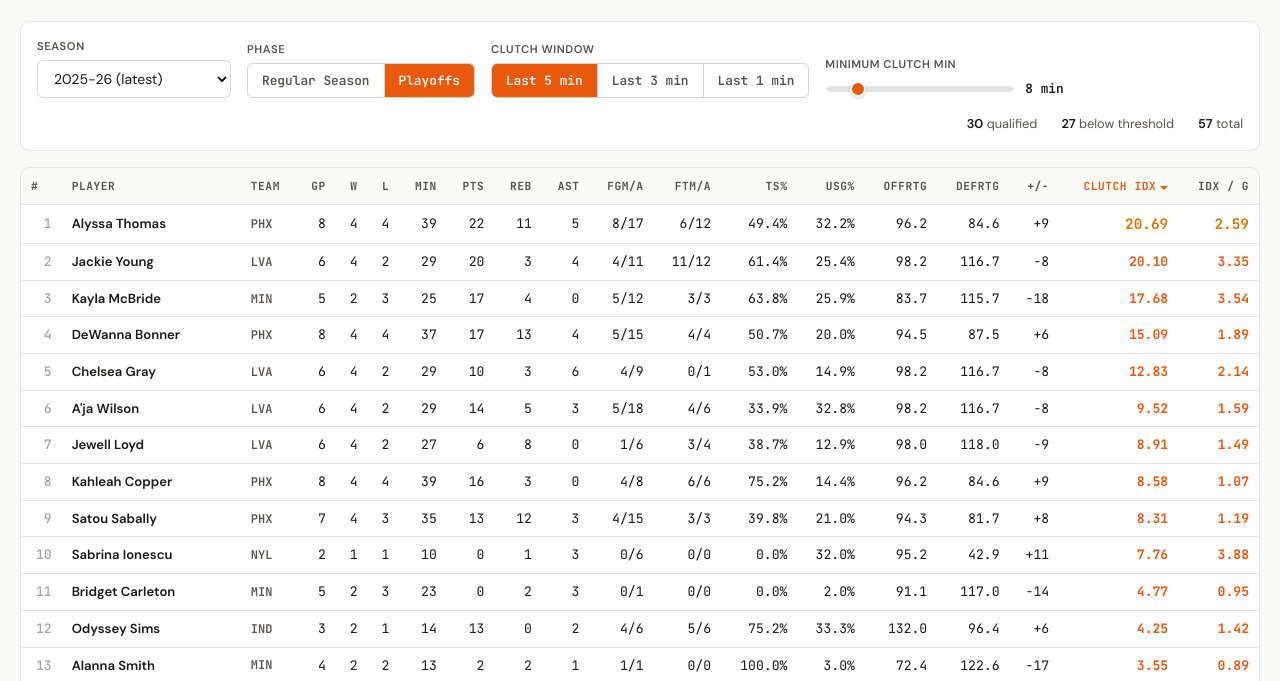
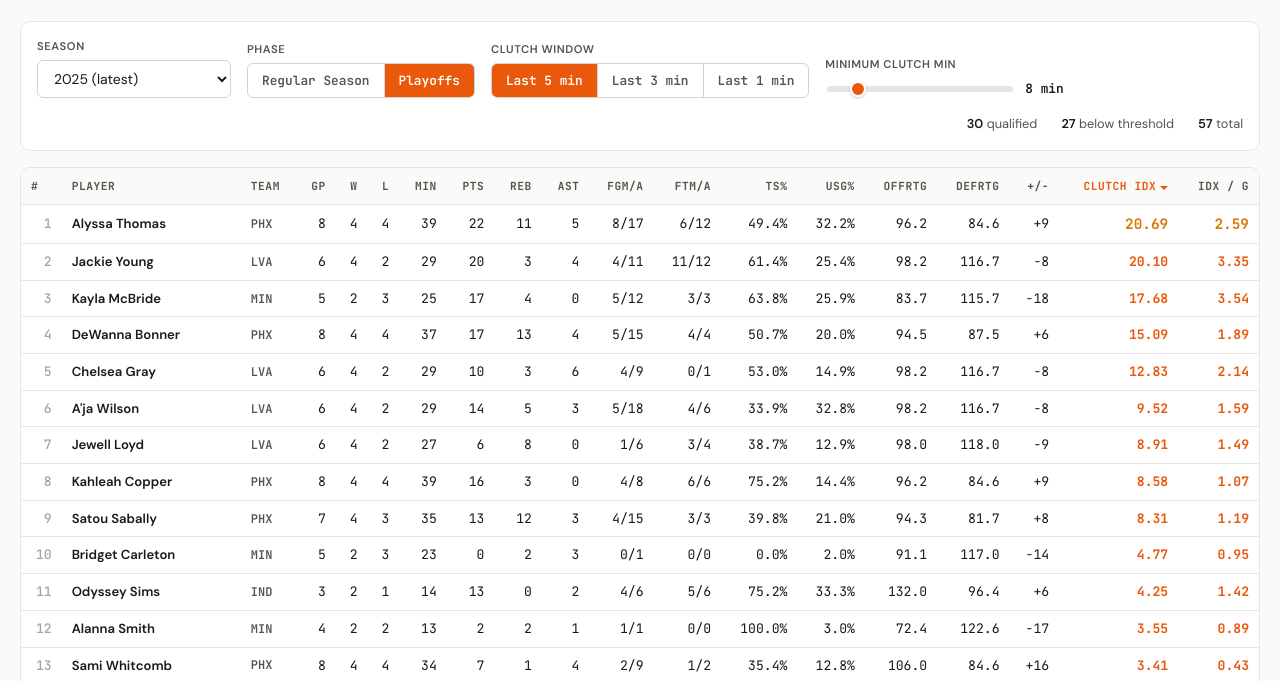
Before and after one commit to aderoa/wnba-data, a plain HTML site: page index.html in a window 1280 px wide. Both pictures are taken after a click on the button "Playoffs". Shown: the part 117-798 px from the top of the page. Drawn offline with Linux system fonts and the light colour scheme; no server answers.

Commit message:
Update index.html

```diff
--- a/index.html
+++ b/index.html
@@ -438,6 +438,14 @@
   return dataCache[cacheKey];
 }
 
+// WNBA seasons are stored as "2025-26" format but conceptually are single-year
+// leagues ("the 2025 season"). Display as the starting year only.
+function displaySeason(seasonLabel) {
+  if (!seasonLabel) return seasonLabel;
+  const m = seasonLabel.match(/^(\d{4})-/);
+  return m ? m[1] : seasonLabel;
+}
+
 // Populate season dropdown from available data. Called on every phase/window
 // switch because the set of available seasons may differ (e.g., advanced
 // metrics start later, playoffs have different coverage).
@@ -454,12 +462,12 @@
                : (preserveSeason === '__ALLTIME__' ? '__ALLTIME__' : latest);
 
   const opts = [];
-  opts.push(`<option value="${latest}"${chosen === latest ? ' selected' : ''}>${latest} (latest)</option>`);
+  opts.push(`<option value="${latest}"${chosen === latest ? ' selected' : ''}>${displaySeason(latest)} (latest)</option>`);
   opts.push(`<option value="__ALLTIME__"${chosen === '__ALLTIME__' ? ' selected' : ''}>All-time (career totals)</option>`);
   opts.push(`<option disabled>──────────</option>`);
   for (const s of seasons.slice().reverse()) {
     if (s === latest) continue;
-    opts.push(`<option value="${s}"${chosen === s ? ' selected' : ''}>${s}</option>`);
+    opts.push(`<option value="${s}"${chosen === s ? ' selected' : ''}>${displaySeason(s)}</option>`);
   }
   sel.innerHTML = opts.join('');
   currentSeason = chosen;
@@ -587,6 +595,13 @@
   //   =((PTS + 0.4*FGM - 0.7*FGA + 0.4*(FTA-FTM) + 0.7*OREB + 0.3*DREB
   //     + STL + 0.7*BLK + 0.6*AST - 0.4*PF - TOV))
   //   * ((L*0.8) + (W*1.25) - (PM/GP)) / GP
+  //
+  // Design note: when both boxPart AND multiplier are negative, the raw product
+  // becomes spuriously positive (negative × negative = positive), which would
+  // incorrectly reward a player who played badly on a winning team. To avoid
+  // this artifact, we flip the multiplier's sign in that specific case so the
+  // final Clutch Index stays negative. Negative values are expected in other
+  // cases too (e.g., good box on a losing team), so this is consistent.
   const boxPart =
       pts
       + 0.4 * fgm
@@ -599,9 +614,14 @@
       + 0.6 * ast
       - 0.4 * pf
       - tov;
-  const multiplier = gp > 0
+  let multiplier = gp > 0
     ? ((0.8 * l) + (1.25 * w) - (pm / gp)) / gp
     : 0;
+  // Double-negative correction: when boxPart is negative, force multiplier to
+  // be non-negative so the final Clutch Index reflects poor play correctly.
+  if (boxPart < 0 && multiplier < 0) {
+    multiplier = -multiplier;
+  }
   const clutchIndex = boxPart * multiplier;
   const clutchIndexPerGame = gp > 0 ? clutchIndex / gp : 0;
 
@@ -748,11 +768,18 @@
     const data = await loadData(currentPhase, currentWindow);
     baseRows = data.base;
     advRows = data.adv;
-    // Preserve user's current season selection across phase/window switches
-    // if that season still exists in the new dataset. Otherwise pick latest.
+    // Preserve user's current season selection across phase/window switches.
+    // currentSeason is our state variable (includes '__ALLTIME__' sentinel).
+    // If the real season no longer exists in the new dataset (rare — e.g., an
+    // advanced-only season missing from base), fall back to latest.
     const available = new Set(baseRows.map(r => r.SEASON_LABEL));
-    const prevSeason = document.getElementById('season-select').value;
-    repopulateSeasonSelect(baseRows, prevSeason && available.has(prevSeason) ? prevSeason : null);
+    let preserveSeason = null;
+    if (currentSeason === '__ALLTIME__') {
+      preserveSeason = '__ALLTIME__';
+    } else if (currentSeason && available.has(currentSeason)) {
+      preserveSeason = currentSeason;
+    }
+    repopulateSeasonSelect(baseRows, preserveSeason);
     document.getElementById('leader-table').style.display = 'table';
     document.getElementById('status').style.display = 'none';
     render();
```
